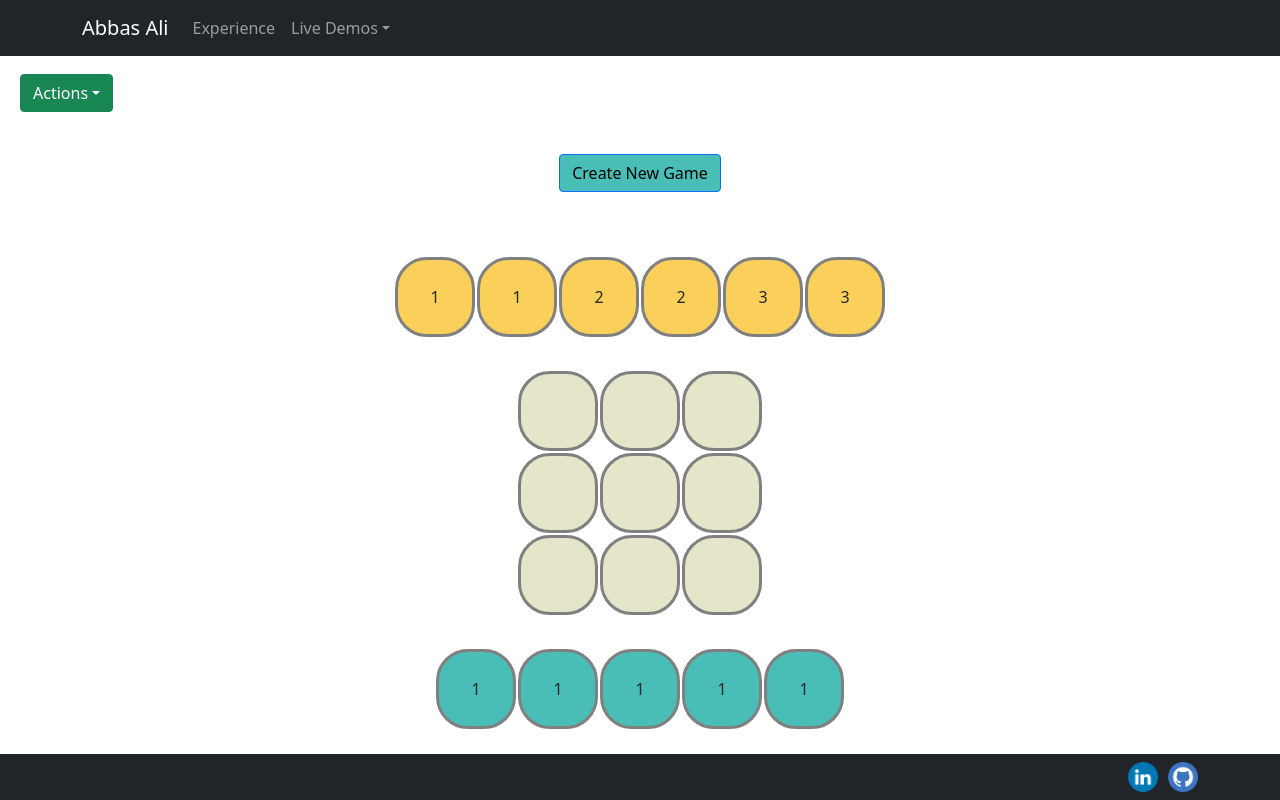
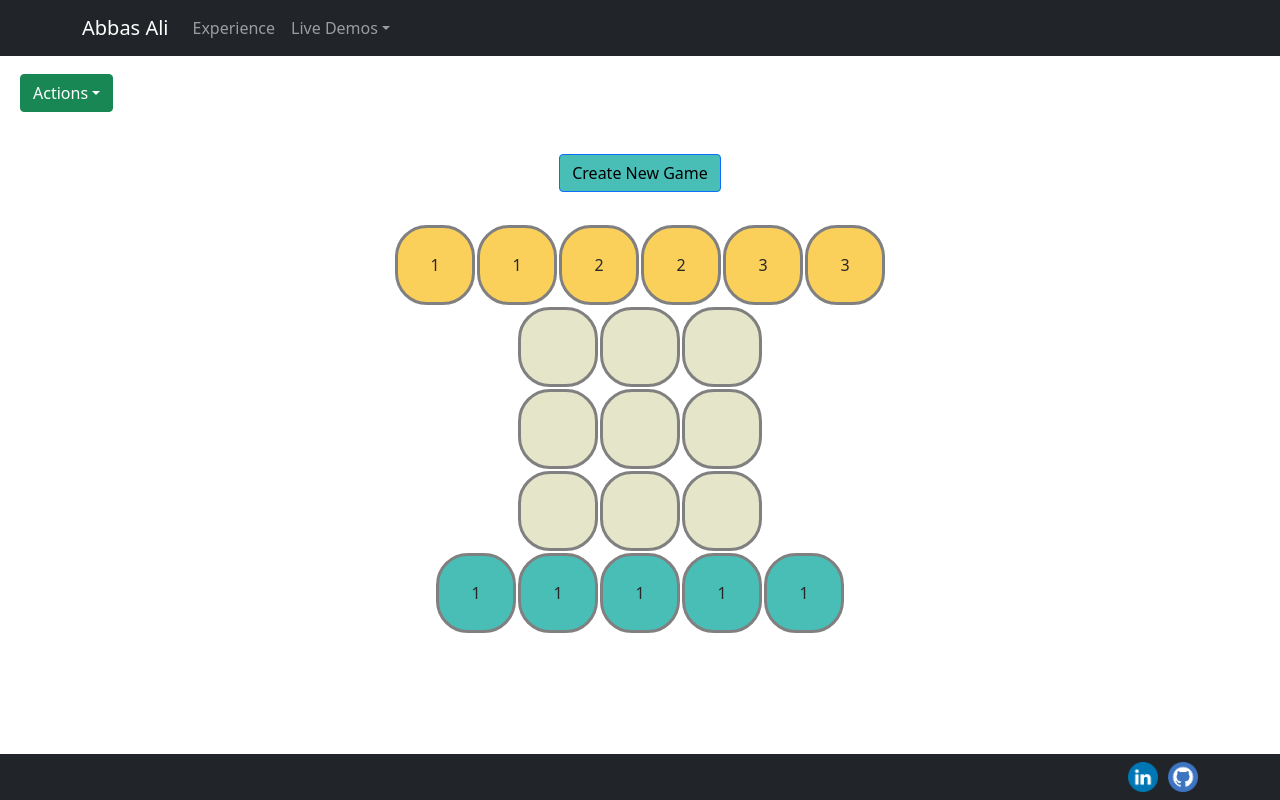
Before and after one commit to abbastriesgit/demos-frontend, a React (Create React App) app: page /demo/adv-tic-tac-toe in a window 1280 px wide. Built offline with nearby package versions, Linux system fonts and the light colour scheme.

Commit message:
Minor template changes

```diff
--- a/src/pages/tictactoe.jsx
+++ b/src/pages/tictactoe.jsx
@@ -24,10 +24,10 @@ function Tictactoe(){
     }
     const renderRefresh = () =>{
         if(isPending && state.created){
-            return <Button style={{backgroundColor: colors.ttt.myCard,color:"black",margin:"2rem"}} >Loading...</Button>
+            return <Button style={{backgroundColor: colors.ttt.myCard,color:"black",margin:"10px"}} >Loading...</Button>
         }
         if(!isPending && state.created){
-            return <Button style={{backgroundColor: colors.ttt.myCard,color:"black",margin:"2rem"}} onClick ={()=>refresh()} >Refresh</Button>        }
+            return <Button style={{backgroundColor: colors.ttt.myCard,color:"black",margin:"10px"}} onClick ={()=>refresh()} >Refresh</Button>        }
         return null;
     }
     const renderUrl = () =>{
@@ -57,7 +57,8 @@ function Tictactoe(){
                 backgroundColor:colors.ttt.theirCard,
                 border:"2px solid grey",
                 padding:"10px",
-                borderRadius:"5px"
+                borderRadius:"5px",
+                marginBottom:"10px"
             }}>
                 {text}
             </div>
@@ -109,17 +110,18 @@ function Tictactoe(){
                 {renderMenu()}
 
             </div>
-            <div style={{display:"flex",margin:"auto",height:"80vh",flexDirection:"column",alignItems:"center"}}>
+            <div style={{display:"flex",margin:"auto",height:"100%",flexDirection:"column",alignItems:"center"}}>
                 {renderCreateGameButton()}
                 {renderUrl()}
+                {renderRefresh()}
                 {renderWinMessage()}
+                {renderWaitForTurnMessage()}
                 <Cups states={state.myCards} onClick = {handleClickOnCups}/>
                 <TtRow states={getRow(0)}  onClick = {handleSubmit}/>
                 <TtRow states={getRow(1)} onClick = {handleSubmit}/>
                 <TtRow states={getRow(2)}  onClick = {handleSubmit}/>
                 <Cups states={state.otherPlayersCards} onClick = {(id)=>{}}/>
-                {renderWaitForTurnMessage()}
-                {renderRefresh()}
+                <div style={{margin:"50px"}}></div>
             </div>
         </div>
     );
```
